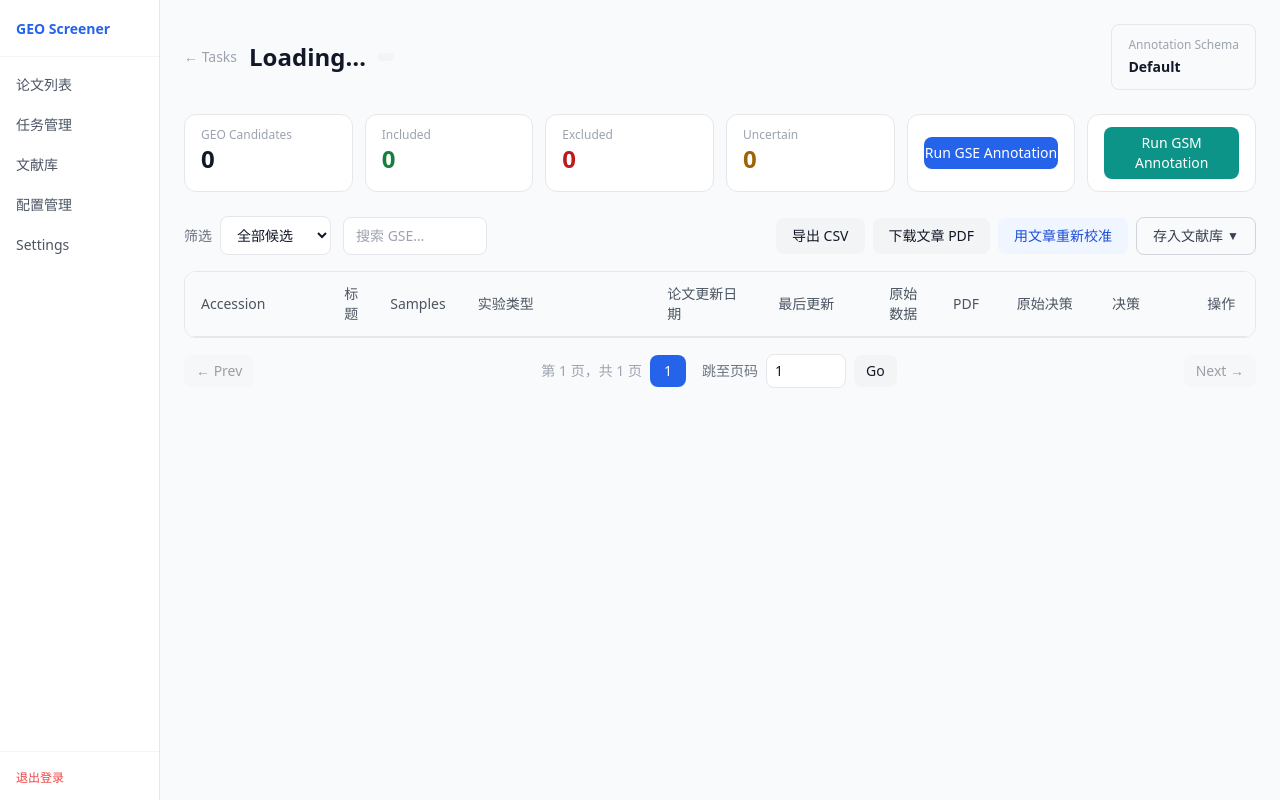
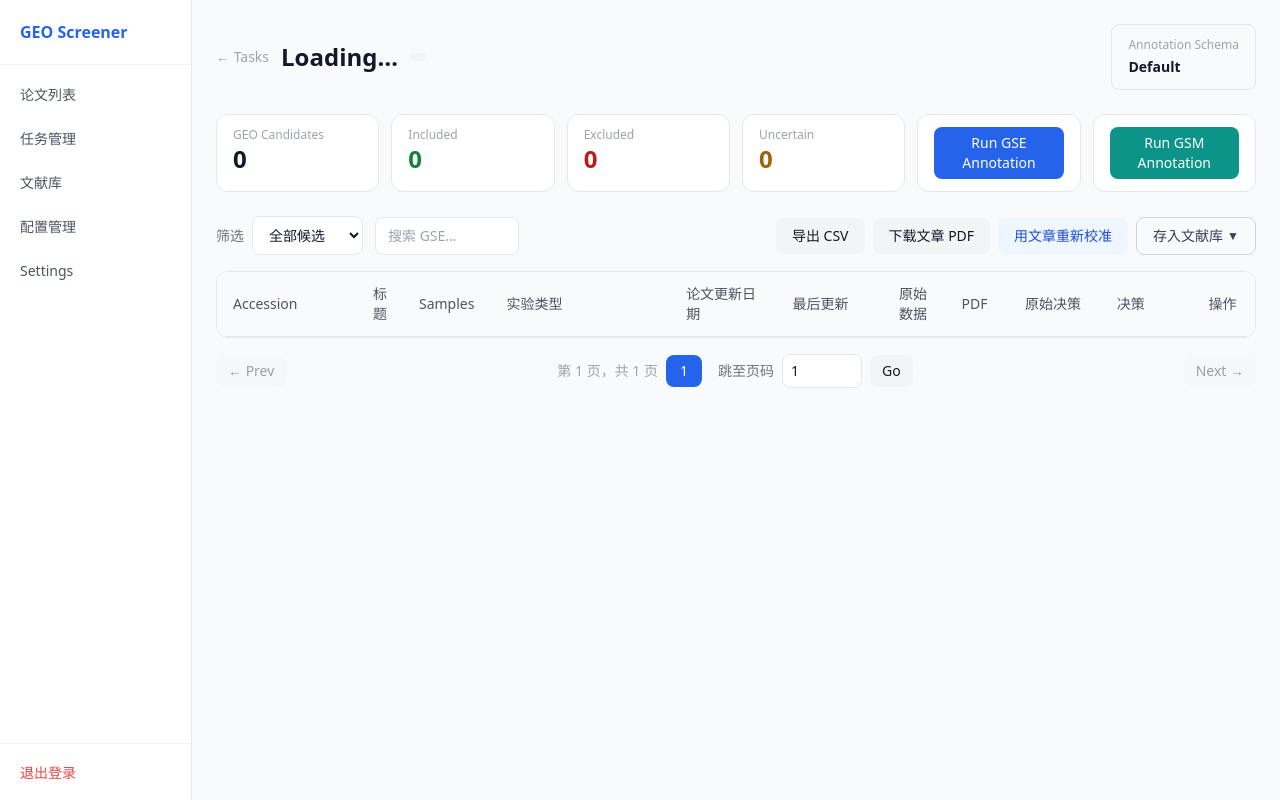
Before and after one commit to lzzsh/GEO_Screener, a FastAPI app: page /tasks/1/detail in a window 1280 px wide. Run offline with FastAPI, Linux system fonts and the light colour scheme; lists and menus that the app fills with data are empty; some libraries are stand-ins or nearby versions.

Commit message:
Update base.html

```diff
--- a/frontend/templates/base.html
+++ b/frontend/templates/base.html
@@ -10,23 +10,23 @@
 </head>
 <body class="bg-gray-50 text-gray-900 min-h-screen flex">
   <!-- Left Sidebar -->
-  <aside class="w-40 bg-white border-r border-gray-200 fixed h-full flex flex-col z-10">
-    <div class="px-4 py-4 border-b border-gray-100">
-      <a href="/search" class="font-semibold text-blue-600 text-sm">GEO Screener</a>
+  <aside class="w-48 bg-white border-r border-gray-200 fixed h-full flex flex-col z-10">
+    <div class="px-5 py-5 border-b border-gray-100">
+      <a href="/search" class="font-semibold text-blue-600 text-base">GEO Screener</a>
     </div>
     <nav class="flex-1 py-2 overflow-y-auto">
-      <a href="/search" class="block px-4 py-2.5 text-sm text-gray-600 hover:bg-gray-50 hover:text-gray-900">论文列表</a>
-      <a href="/tasks-list" class="block px-4 py-2.5 text-sm text-gray-600 hover:bg-gray-50 hover:text-gray-900">任务管理</a>
-      <a href="/library" class="block px-4 py-2.5 text-sm text-gray-600 hover:bg-gray-50 hover:text-gray-900">文献库</a>
-      <a href="/criteria-page" class="block px-4 py-2.5 text-sm text-gray-600 hover:bg-gray-50 hover:text-gray-900">配置管理</a>
-      <a href="/settings" class="block px-4 py-2.5 text-sm text-gray-600 hover:bg-gray-50 hover:text-gray-900">Settings</a>
+      <a href="/search" class="block px-5 py-3 text-sm text-gray-600 hover:bg-gray-50 hover:text-gray-900">论文列表</a>
+      <a href="/tasks-list" class="block px-5 py-3 text-sm text-gray-600 hover:bg-gray-50 hover:text-gray-900">任务管理</a>
+      <a href="/library" class="block px-5 py-3 text-sm text-gray-600 hover:bg-gray-50 hover:text-gray-900">文献库</a>
+      <a href="/criteria-page" class="block px-5 py-3 text-sm text-gray-600 hover:bg-gray-50 hover:text-gray-900">配置管理</a>
+      <a href="/settings" class="block px-5 py-3 text-sm text-gray-600 hover:bg-gray-50 hover:text-gray-900">Settings</a>
     </nav>
-    <div class="px-4 py-3 border-t border-gray-100">
-      <button @click="logout()" class="text-xs text-red-500 hover:text-red-700">退出登录</button>
+    <div class="px-5 py-4 border-t border-gray-100">
+      <button @click="logout()" class="text-sm text-red-500 hover:text-red-700">退出登录</button>
     </div>
   </aside>
   <!-- Main Content -->
-  <main class="ml-40 flex-1 px-6 py-6 min-w-0">
+  <main class="ml-48 flex-1 px-6 py-6 min-w-0">
     {% block content %}{% endblock %}
   </main>
 </body>
```
